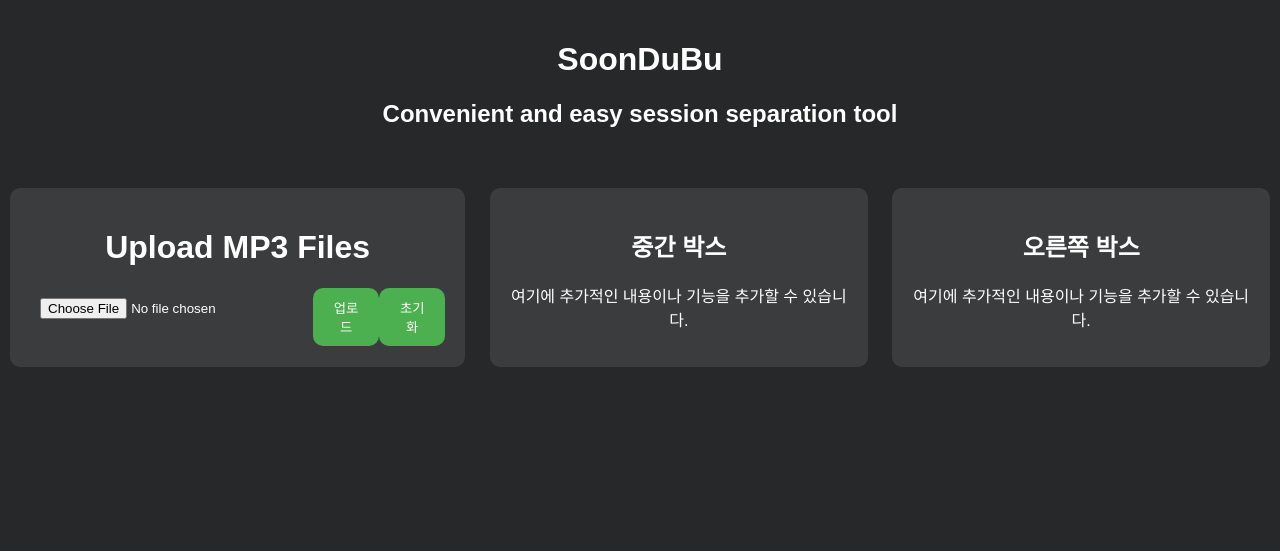
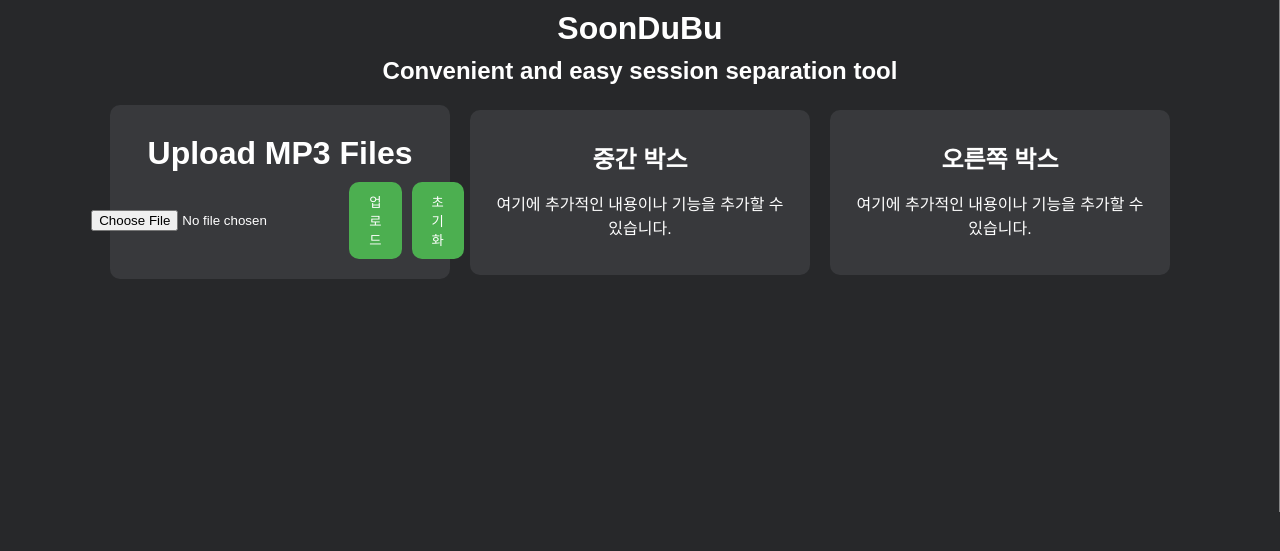
Before and after one commit to Ysw1mst/soonDubu, a Flask app: page / in a window 1280 px wide. Shown: the top 551 px of the page. Run offline with Flask 2, Linux system fonts and the light colour scheme.

Commit message:
Your commit message

```diff
--- a/static/script.js
+++ b/static/script.js
@@ -1,6 +1,9 @@
-let numButtonClicks = 0;
-function buttonClicked() {
-    numButtonClicks = numButtonClicks + 1;
-    document.getElementById("mainDiv").textContent =
-        "Button Clicked times: " + numButtonClicks;
-}
+document.getElementById("resetButton").addEventListener("click", function() {
+    // 파일 선택 초기화
+    document.querySelector('input[type="file"]').value = "";
+    // 변환된 MIDI 파일 다운로드 링크 초기화
+    const downloadLink = document.querySelector('a[href*="static"]');
+    if (downloadLink) {
+        downloadLink.parentNode.removeChild(downloadLink); // 링크 제거
+    }
+});
--- a/static/styles.css
+++ b/static/styles.css
@@ -1,68 +1,62 @@
 body {
     background-color: #27282A;
+    color: white;
     font-family: Arial, sans-serif;
-    color: white;
-    margin: 0;
-    padding: 0;
+    text-align: center;
 }
 
 .header {
-    text-align: center;
-    padding: 20px;
+    margin-bottom: 20px;
 }
 
 .container {
     display: flex;
     justify-content: center;
-    align-items: stretch;
-    margin-top: 20px;
+    align-items: center;
+    margin: 20px 0;
 }
 
 .box {
-    background-color: #3B3C3E;
+    background-color: #38393C; /* 밝은 회색 */
     border-radius: 10px;
     padding: 20px;
-    margin: 0 10px;
-    text-align: center; /* 중앙 정렬 */
-    flex-grow: 1; /* 높이를 같게 만들기 위해 추가 */
-    min-width: 100px; /* 최소 너비 */
+    margin: 0 10px; /* 사이에 여백 */
+    flex: 1;
+    min-width: 200px; /* 최소 너비 설정 */
+    max-width: 300px; /* 최대 너비 설정 */
+    position: relative; /* 구분선을 위한 위치 설정 */
 }
 
-.left-box,
-.middle-box,
-.right-box {
-    position: relative;
-}
-
-.divider {
-    background-color: rgba(255, 255, 255, 0.5);
-    width: 5px; /* 구분선 두께 */
-    height: 100%; /* 구분선 높이 */
-    cursor: ew-resize; /* 마우스 커서 변경 */
+h1, h2 {
+    margin: 10px 0;
 }
 
 .button-container {
     display: flex;
     justify-content: center;
+    align-items: center;
     margin-top: 10px;
 }
 
-input[type="file"] {
+button {
+    border-radius: 10px;
+    background-color: #4CAF50; /* 버튼 색상 */
+    color: white;
     border: none;
-    border-radius: 10px;
-    padding: 10px;
-    margin-right: 10px;
-}
-
-button {
-    background-color: #4CAF50; /* 버튼 색상 */
-    border: none;
-    color: white;
     padding: 10px 20px;
-    border-radius: 10px;
     cursor: pointer;
+    margin: 0 5px;
 }
 
 button:hover {
     background-color: #45a049; /* 버튼 호버 색상 */
 }
+
+.divider {
+    width: 1px;
+    background-color: rgba(255, 255, 255, 0.5); /* 반투명한 흰색 */
+    height: 80%; /* 박스 높이에 맞추기 */
+    position: absolute; /* 박스 안에서 절대 위치 */
+    left: 100%; /* 오른쪽 박스 중앙에 위치 */
+    transform: translateX(-50%); /* 중앙 정렬 */
+}
--- a/templates/index.html
+++ b/templates/index.html
@@ -26,61 +26,18 @@
             <a href="{{ url_for('static', filename=midi_file) }}" download>다운로드</a>
             {% endif %}
         </div>
-        <div class="divider" id="divider"></div>
+        <div class="divider"></div>
         <div class="box middle-box">
             <h2>중간 박스</h2>
             <p>여기에 추가적인 내용이나 기능을 추가할 수 있습니다.</p>
         </div>
-        <div class="divider" id="divider2"></div>
+        <div class="divider"></div>
         <div class="box right-box">
             <h2>오른쪽 박스</h2>
             <p>여기에 추가적인 내용이나 기능을 추가할 수 있습니다.</p>
         </div>
     </div>
 
-    <script>
-        const divider = document.getElementById("divider");
-        const divider2 = document.getElementById("divider2");
-        const leftBox = document.querySelector(".left-box");
-        const middleBox = document.querySelector(".middle-box");
-        const rightBox = document.querySelector(".right-box");
-
-        let isDragging = false;
-
-        divider.addEventListener("mousedown", (event) => {
-            isDragging = true;
-            document.body.style.cursor = 'ew-resize';
-        });
-
-        divider2.addEventListener("mousedown", (event) => {
-            isDragging = true;
-            document.body.style.cursor = 'ew-resize';
-        });
-
-        document.addEventListener("mousemove", (event) => {
-            if (!isDragging) return;
-
-            const containerRect = divider.parentNode.getBoundingClientRect();
-            const mouseX = event.clientX - containerRect.left;
-
-            // Adjust width based on mouse position
-            const leftWidth = mouseX - leftBox.offsetWidth / 2;
-            const rightWidth = containerRect.width - mouseX;
-
-            leftBox.style.width = `${leftWidth}px`;
-            middleBox.style.width = `${containerRect.width - leftWidth - rightWidth - divider.offsetWidth - divider2.offsetWidth}px`;
-            rightBox.style.width = `${rightWidth}px`;
-        });
-
-        document.addEventListener("mouseup", () => {
-            isDragging = false;
-            document.body.style.cursor = 'default';
-        });
-
-        document.getElementById("resetButton").addEventListener("click", function() {
-            document.querySelector('input[type="file"]').value = ""; // 파일 선택 초기화
-            window.location.reload(); // 페이지 새로고침
-        });
-    </script>
+    <script src="{{ url_for('static', filename='script.js') }}"></script>
 </body>
 </html>
```
